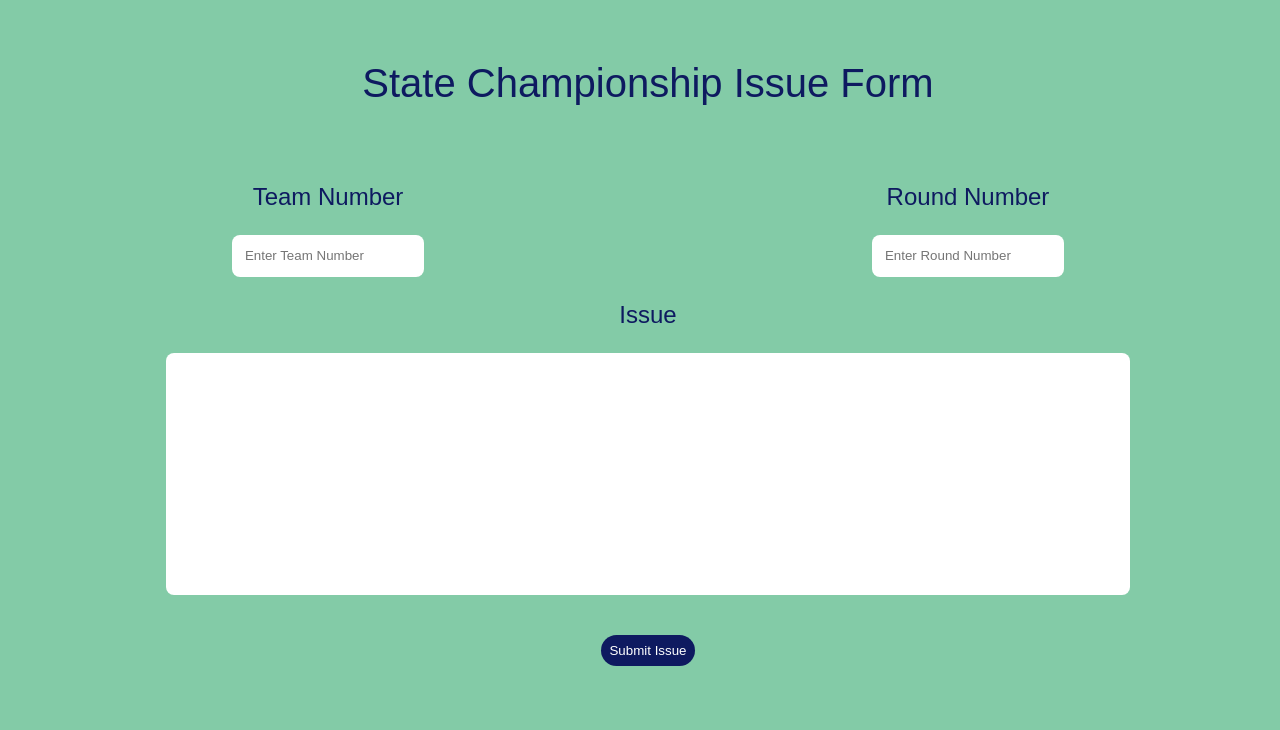
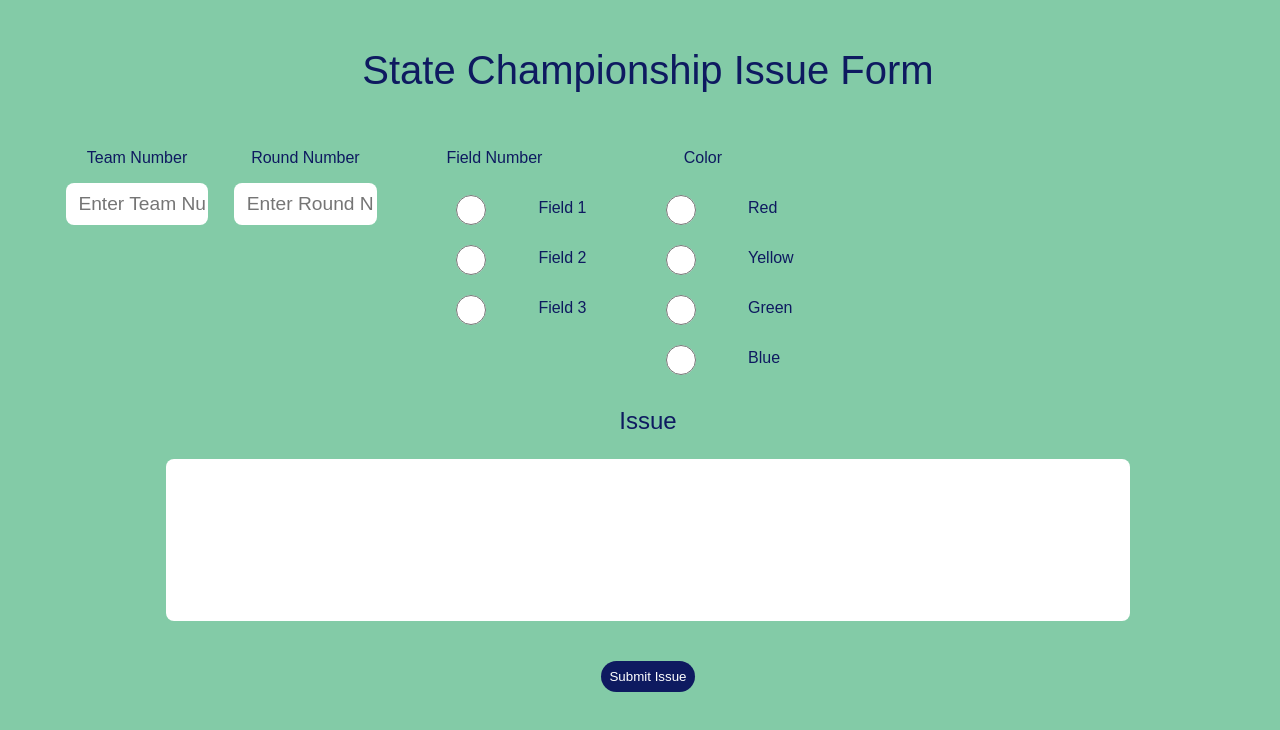
Before and after one commit to Jkvelagapudi/BEST_Issue_Logger, a plain HTML site: page index.html in a window 1280 px wide. Drawn offline with Linux system fonts and the light colour scheme.

Commit message:
Issue Logging Front End Done

```diff
--- a/index.html
+++ b/index.html
@@ -5,35 +5,109 @@
     <meta charset="UTF-8">
     <meta name="viewport" content="width=device-width, initial-scale=1.0">
     <link rel="stylesheet" href="styles.css">
-    <title> BEST Issue Logger </title>
+    <title>BEST Issue Logger</title>
 </head>
 
 <body>
     <div class="header">
         <!-- <img src="./assets/BEST_Logo.png"> -->
-        <p> State Championship Issue Form </p>
+        <p>State Championship Issue Form</p>
     </div>
 
     <div class="team-info">
         <div class="header-input">
-            <p> Team Number </p>
-            <input type="text" placeholder="Enter Team Number">
+            <p>Team Number</p>
+            <input type="text" id="team-number" placeholder="Enter Team Number">
         </div>
 
         <div class="header-input">
-            <p> Round Number </p>
-            <input type="text" placeholder="Enter Round Number">
+            <p>Round Number</p>
+            <input type="text" id="round-number" placeholder="Enter Round Number">
         </div>
+
+
+        <div class="header-input">
+            <p> Field Number </p>
+
+            <div class="radio-box">
+                <div class="radio-text">
+                    <input type="radio" name="Field" value="Field 1">
+                    <p> Field 1 </p>
+                </div>
+
+
+                <div class="radio-text">
+                    <input type="radio" name="Field" value="Field 2">
+                    <p> Field 2 </p>
+                </div>
+
+
+                <div class="radio-text">
+                    <input type="radio" name="Field" value="Field 3">
+                    <p> Field 3 </p>
+                </div>
+            </div>
+        </div>
+
+                    <!-- Radio input for issue type -->
+            <div class="header-input">
+                <p> Color </p>
+
+                <div class="radio-box">
+                    <div class="radio-text">
+                        <input type="radio" name="Color" value="Red">
+                        <p> Red </p>
+                    </div>
+
+                    <div class="radio-text">
+                        <input type="radio" name="Color" value="Yellow">
+                        <p> Yellow </p>
+                    </div>
+
+                    <div class="radio-text">
+                        <input type="radio" name="Color" value="Green">
+                        <p> Green </p>
+                    </div>
+
+                    <div class="radio-text">
+                        <input type="radio" name="Color" value="Blue">
+                        <p> Blue </p>
+                    </div>
+                </div>
+
+            </div>
+        </div>
+
+
+
+
+    <div class="issue">
+        <p>Issue</p>
+        <input type="text" id="issue-description">
     </div>
 
-    <div class="issue">
-        <p> Issue </p>
-        <input type="text">
-    </div>
-
-    <button type="button">
+    <button type="button" onclick="submitForm()">
         Submit Issue
     </button>
 
+    <script>
+        function submitForm() {
+            // Get form values
+            const teamNumber = document.getElementById('team-number').value;
+            const roundNumber = document.getElementById('round-number').value;
+            const issueDescription = document.getElementById('issue-description').value;
+
+            // Get selected radio values
+            const field = document.querySelector('input[name="Field"]:checked')?.value;
+            const color = document.querySelector('input[name="Color"]:checked')?.value;
+
+            // Log values to the console
+            console.log("Team Number:", teamNumber);
+            console.log("Round Number:", roundNumber);
+            console.log("Field:", field);
+            console.log("Color:", color);
+            console.log("Issue Description:", issueDescription);
+        }
+    </script>
 </body>
 </html>
--- a/styles.css
+++ b/styles.css
@@ -11,30 +11,50 @@ body {
 .header {
     font-size: 5dvh;
     text-align: center;
-    margin: 1dvw;
+    margin-left: 1dvw;
+    margin-right: 1dvw;
 }
 
 .team-info {
     display: flex;
-    justify-content: space-around;
-    width: 100dvw;
+    width: 95dvw;
 }
 
 .header-input {
     display: flex;
     flex-direction: column;
     align-items: center;
+    margin-left: 2dvw;
 }
 
 .header-input p {
-    font-size: 3dvh;
+    font-size: 2dvh;
 }
 
 .header-input input {
     border-radius: 1dvh;
     height: 5dvh;
+    width:10dvw;
     border: none;
     padding-left: 1dvw;
+    font-size: larger;
+}
+
+.radio-text {
+    display: flex;
+    align-items: center;
+}
+
+.radio-text input {
+    height: 30px;
+    accent-color: #0E1A60;
+}
+
+.radio-box {
+    display: flex;
+    flex-direction: column;
+    justify-content: flex-start;
+    align-content: flex-start;
 }
 
 .issue {
@@ -49,7 +69,7 @@ body {
 
 .issue input {
     border-radius: 1dvh;
-    height: 30dvh;
+    height: 20dvh;
     width: 75dvw;
     border: none;
 }
```
